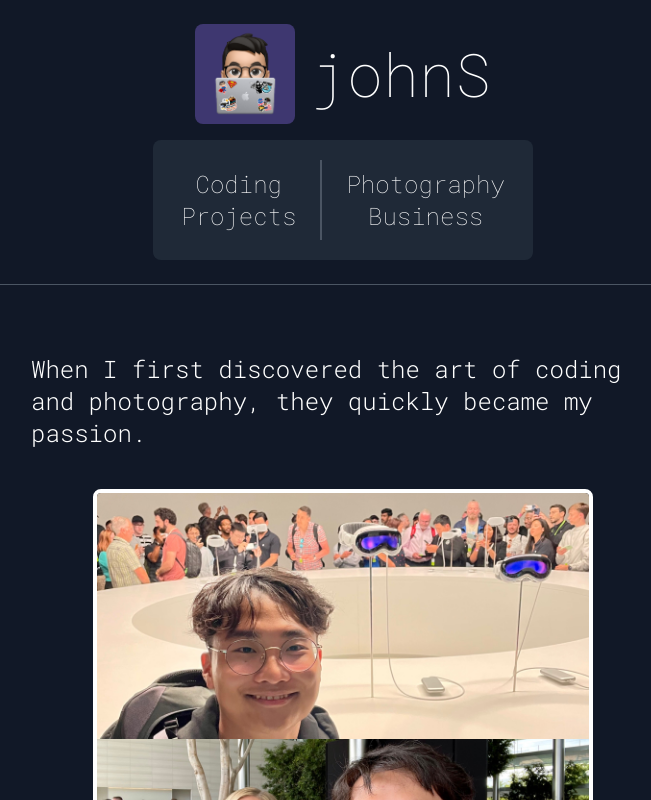
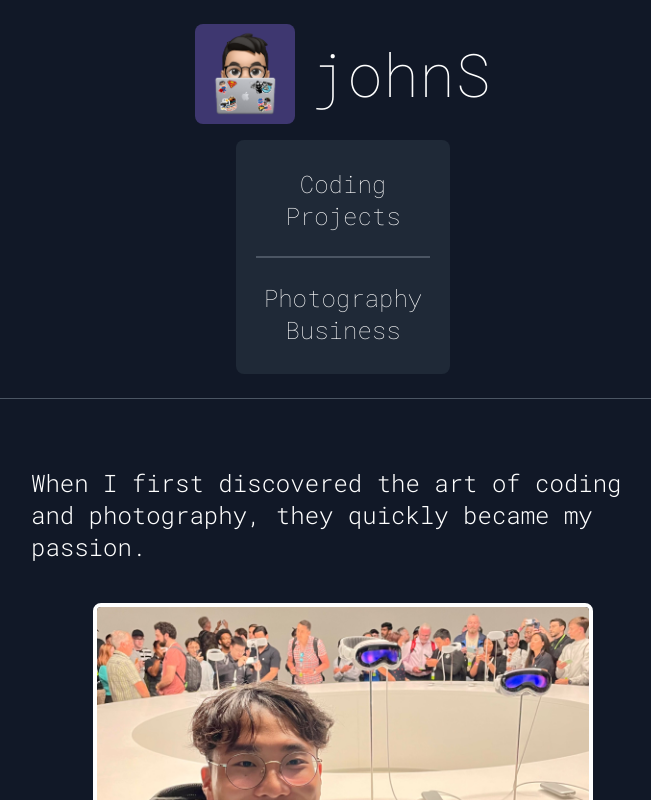
Before and after one commit to wonmor/johnS-web, a Next.js app: page / in a window 1280 px wide. Shown: the top 800 px of the page, without its empty margins (297-948 px from the left). Built offline with nearby package versions, Linux system fonts and the light colour scheme.

Commit message:
Update layout.tsx

```diff
--- a/app/layout.tsx
+++ b/app/layout.tsx
@@ -39,7 +39,7 @@ export default function RootLayout({
             <h1 className="text-6xl font-thin">johnS</h1>
             </div>
 
-            <div className="font-thin text-2xl w-fit m-auto flex flex-wrap gap-4 justify-center bg-gray-800 rounded-lg p-5">
+            <div className="font-thin text-2xl w-fit m-auto flex flex-col gap-4 justify-center bg-gray-800 rounded-lg p-5">
               <Link
                 className="bg-transparent text-white hover:bg-gray-600 rounded-lg p-2"
                 href="/coding"
@@ -47,7 +47,7 @@ export default function RootLayout({
                 <span>Coding<br />Projects</span>
               </Link>
 
-            <div className="border-l-2 border-gray-600"></div>
+            <div className="border-b-2 border-gray-600"></div>
 
             <Link
               className="bg-transparent text-white hover:bg-gray-600 rounded-lg p-2"
```
